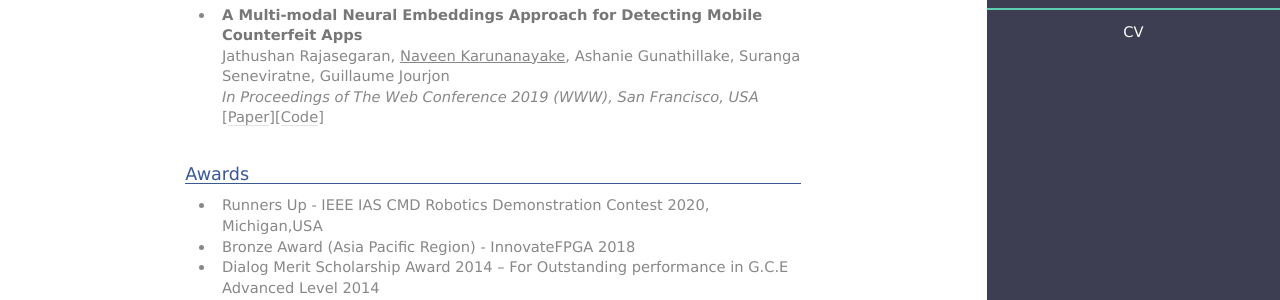
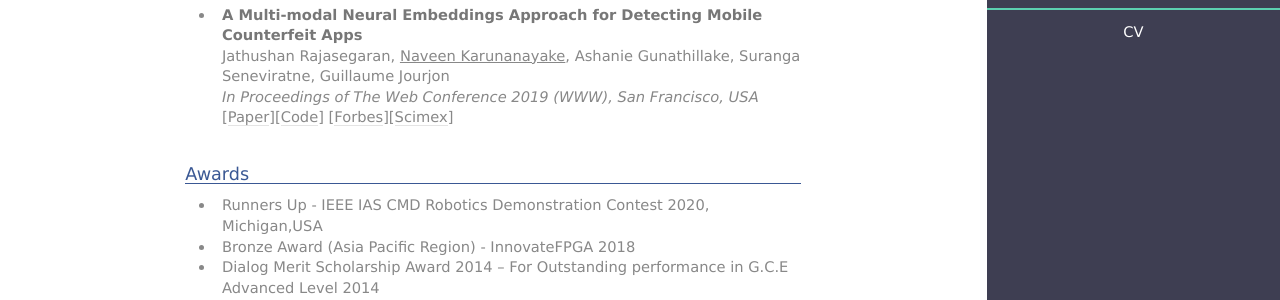
Before and after one commit to NaveenHK/NaveenHK.github.io, a Jekyll site: the page built from index.html, in a window 1280 px wide and 900 px high, scrolled down 517 px. Shown: the part 397-697 px from the top of the window. Built offline with Jekyll 4.4.1, drawn with Linux system fonts in a browser that asks for light colours.

Commit message:
Update index.html

```diff
--- a/index.html
+++ b/index.html
@@ -77,6 +77,7 @@ ul {
             <strong> A Multi-modal Neural Embeddings Approach for Detecting Mobile Counterfeit Apps <a span style="color: #009900;"></a></strong><br>
             Jathushan Rajasegaran, <u>Naveen Karunanayake</u>, Ashanie Gunathillake, Suranga Seneviratne, Guillaume Jourjon <br>
             <em>In Proceedings of The Web Conference 2019 (WWW), San Francisco, USA</em> [<a href="https://dl.acm.org/doi/10.1145/3308558.3313427">Paper</a>][<a href="https://github.com/NaveenHK/Counterfeit-detection">Code</a>]
+		[<a href="https://www.forbes.com/sites/zakdoffman/2019/06/24/google-play-hosts-thousands-of-malware-riddled-copycat-apps-ai-study-finds/?sh=3f9f4d8a66d9">Forbes</a>][<a href="https://www.scimex.org/newsfeed/over-2,000-fake-android-apps-discovered-university-of-sydney-research">Scimex</a>]
         </li>
 
 
```
